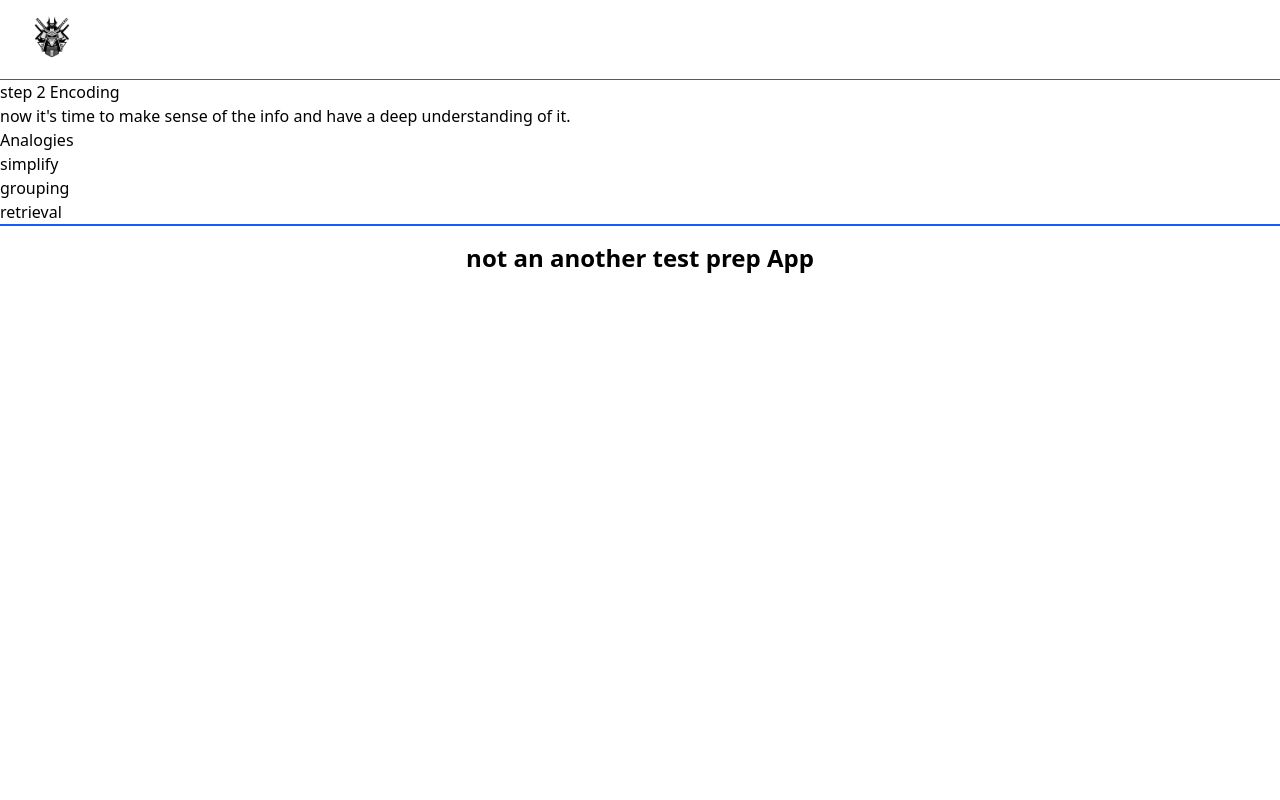
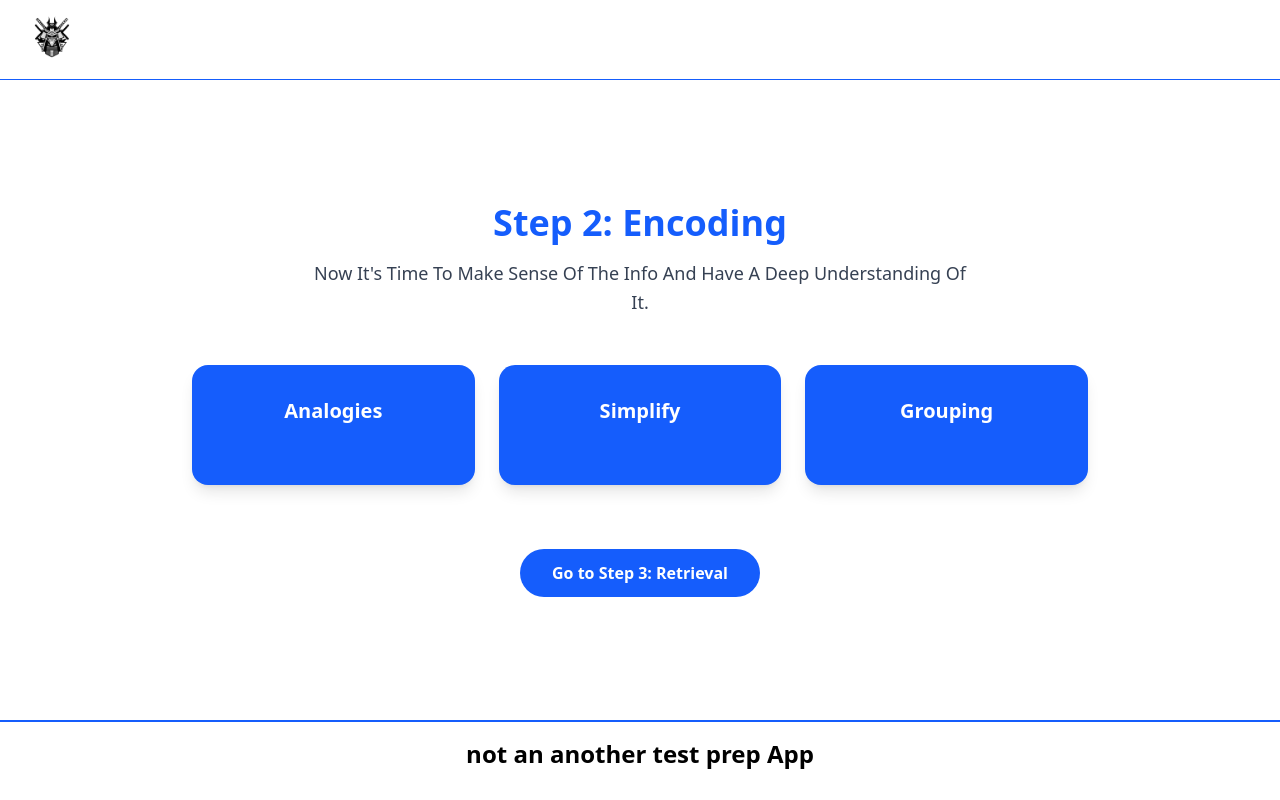
Before and after one commit to shivamsd2006/PERO-the-Learning-App, a React (Vite) app in the folder Frontend/: page /Encoding in a window 1280 px wide. Built offline with nearby package versions, Linux system fonts and the light colour scheme.

Commit message:
added ui in Encoding

```diff
--- a/Frontend/src/EncodingPage.jsx
+++ b/Frontend/src/EncodingPage.jsx
@@ -18,23 +18,63 @@ function onRetrieval(){
 
     return (
         <>
-            <div id="box">
-                <h1>step 2 Encoding</h1>
-                <p>now it's time to make sense of the info and have a deep understanding of it.</p>
-                <div id="cont">
-                    <div>
-                        <button onClick={onAnalogy} id="analogies">Analogies</button>
-                    </div>
-                    <div >
-                        <button onClick={onSimplify} id="simplify">simplify</button>
-                    </div>
-                    <div >
-                        <button onClick={onGrouping} id="grouping">grouping</button>
-                    </div>
-                </div>
-                <button onClick={onRetrieval} id="goToRetrieval" >retrieval</button>
+            <section className="flex flex-col items-center justify-center min-h-[80vh] px-4 py-10">
+        {/* Main Container */}
+        <div className="w-full max-w-4xl text-center">
 
-            </div >
+            {/* Header Section */}
+            <div className="mb-12">
+                <h1 className="text-3xl md:text-4xl font-bold text-blue-600 mb-4">
+                    Step 2: Encoding
+                </h1>
+                <p className="text-lg text-gray-700 max-w-2xl mx-auto leading-relaxed">
+                    Now It's Time To Make Sense Of The Info And Have A Deep Understanding Of It.
+                </p>
+            </div>
+
+            {/* The Tools Grid */}
+            <div className="grid grid-cols-1 md:grid-cols-3 gap-6 mb-16">
+
+                {/* Tool 1: Analogies */}
+                <button
+                    onClick={onAnalogy}
+                    className="flex flex-col items-center justify-center p-8 bg-blue-600 text-white rounded-2xl shadow-lg hover:bg-blue-700 hover:shadow-xl transition-all transform hover:-translate-y-1 active:scale-95 group"
+                >
+                    <h3 className="text-xl font-bold">Analogies</h3>
+                    <span className="mt-2 text-blue-100 text-sm opacity-0 group-hover:opacity-100 transition-opacity">Connect concepts</span>
+                </button>
+
+                {/* Tool 2: Simplify */}
+                <button
+                    onClick={onSimplify}
+                    className="flex flex-col items-center justify-center p-8 bg-blue-600 text-white rounded-2xl shadow-lg hover:bg-blue-700 hover:shadow-xl transition-all transform hover:-translate-y-1 active:scale-95 group"
+                >
+                    <h3 className="text-xl font-bold">Simplify</h3>
+                    <span className="mt-2 text-blue-100 text-sm opacity-0 group-hover:opacity-100 transition-opacity">Make it easy</span>
+                </button>
+
+                {/* Tool 3: Grouping */}
+                <button
+                    onClick={onGrouping}
+                    className="flex flex-col items-center justify-center p-8 bg-blue-600 text-white rounded-2xl shadow-lg hover:bg-blue-700 hover:shadow-xl transition-all transform hover:-translate-y-1 active:scale-95 group"
+                >
+                    <h3 className="text-xl font-bold">Grouping</h3>
+                    <span className="mt-2 text-blue-100 text-sm opacity-0 group-hover:opacity-100 transition-opacity">Find patterns</span>
+                </button>
+            </div>
+
+            {/* Navigation: Next Step */}
+            <div>
+                <button
+                    onClick={onRetrieval}
+                    className="px-8 py-3  text-white bg-blue-600 font-bold rounded-full hover:bg-blue-50 transition-colors"
+                >
+                    Go to Step 3: Retrieval
+                </button>
+            </div>
+
+        </div>
+    </section>
 
         </>
     )
--- a/Frontend/src/PrimingPage.jsx
+++ b/Frontend/src/PrimingPage.jsx
@@ -154,7 +154,7 @@ Each question should be concise and designed to make a student want to find the
         </div>
 
 
-        <button onClick={toEncoding} className="flex items-center justify-center gap-2 mx-auto px-8 py-4 bg-blue-600 text-white text-xl font-bold rounded-full shadow-md hover:bg-blue-700 transition-transform active:scale-95">Encoding</button>
+        <button onClick={toEncoding} className="flex items-center justify-center gap-2 mx-auto px-8 py-4 bg-blue-600 text-white text-xl font-bold rounded-full shadow-md hover:bg-blue-700 transition-transform active:scale-95">Go to step 2: Encoding</button>
 
       </div>
     </section>
```
